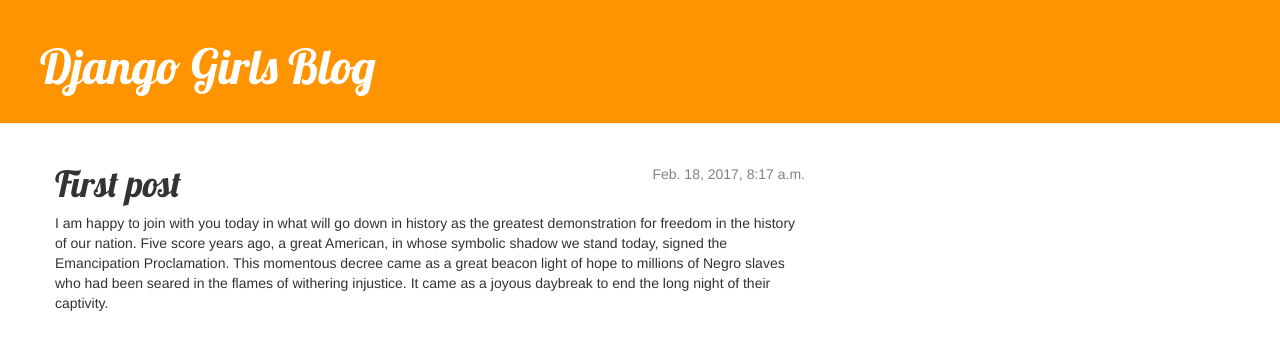
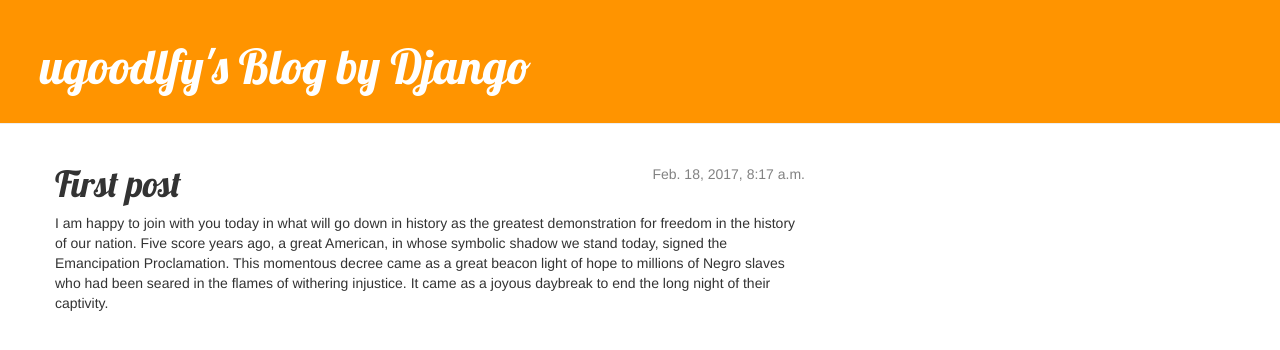
Before and after one commit to ugoodlfy/my-first-blog, a Django app: page /post/1/ in a window 1280 px wide. Shown: the top 350 px of the page. Run offline with Django 3.2, Linux system fonts and the light colour scheme; data comes from the database, SQL or seed files in the repository; some libraries are stand-ins or nearby versions.

Commit message:
Rename the blog name.

```diff
--- a/blog/templates/blog/base.html
+++ b/blog/templates/blog/base.html
@@ -3,7 +3,7 @@
 
 <html>
     <head>
-        <title>Django Girls blog</title>
+        <title>lfy'sblog</title>
         <link rel="stylesheet" href="//maxcdn.bootstrapcdn.com/bootstrap/3.2.0/css/bootstrap.min.css">
         <link rel="stylesheet" href="//maxcdn.bootstrapcdn.com/bootstrap/3.2.0/css/bootstrap-theme.min.css">
         <link href="//fonts.googleapis.com/css?family=Lobster&subset=latin,latin-ext" rel="stylesheet" type="text/css">
@@ -11,7 +11,7 @@
     </head>
     <body>
         <div class="page-header">
-            <h1><a href="/">Django Girls Blog</a></h1>
+            <h1><a href="/">ugoodlfy's Blog by Django</a></h1>
         </div>
 
 	<div class="content container">
```
